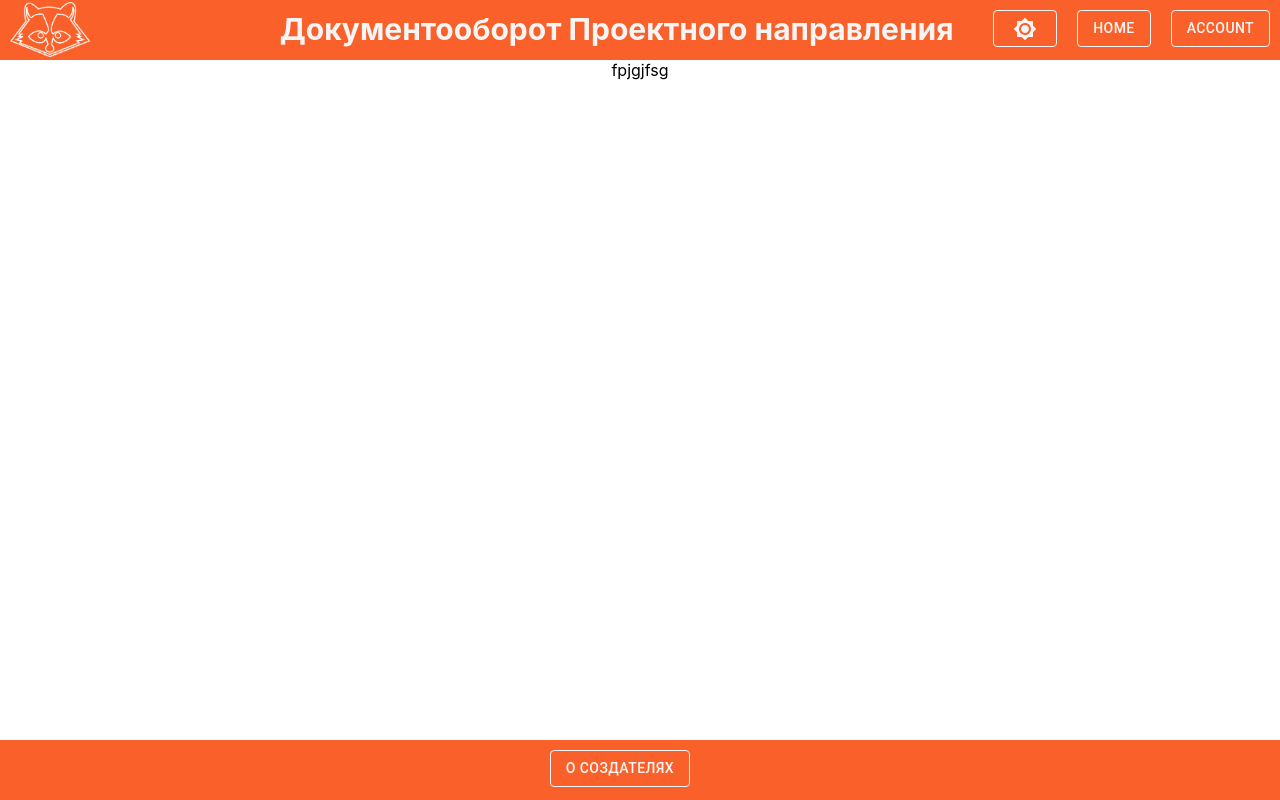
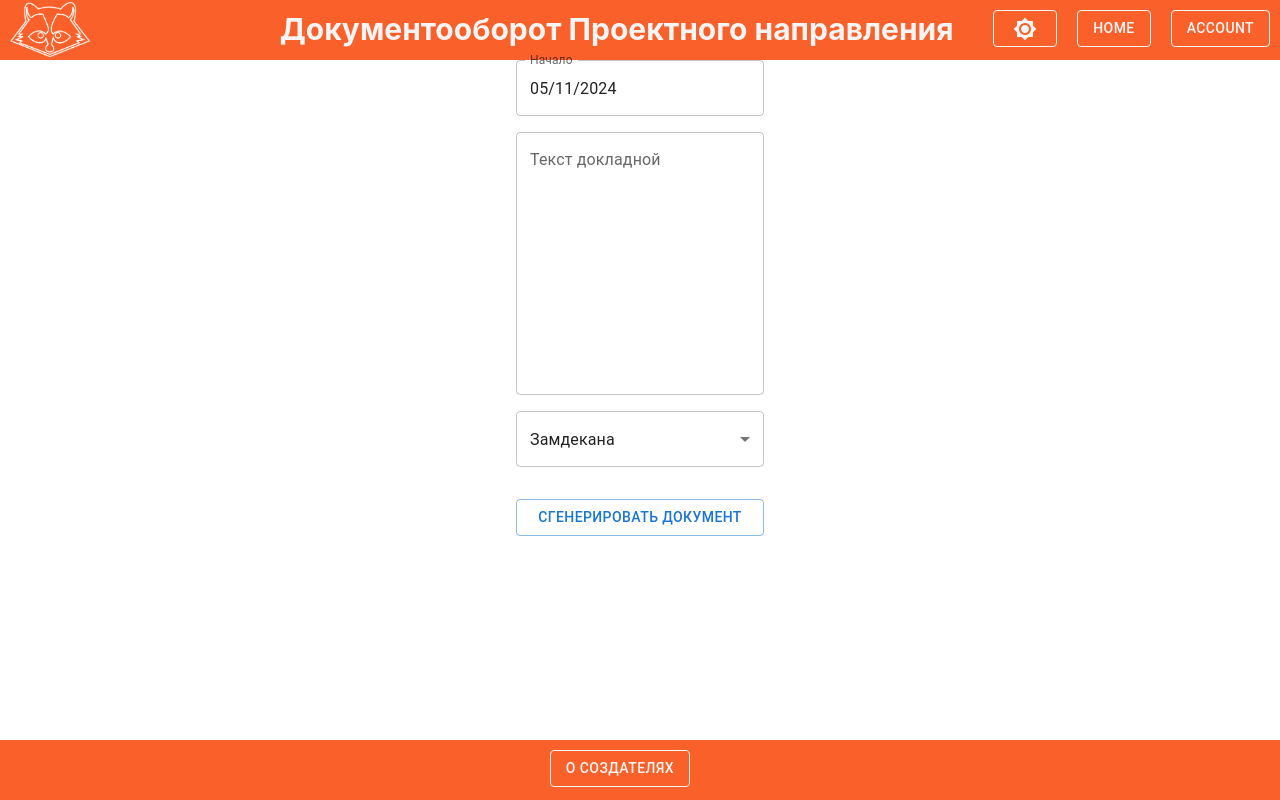
Before and after one commit to IT-FAMCS/documents, a React (Create React App) app in the folder front-doc/: page /report in a window 1280 px wide. Built offline with nearby package versions, Linux system fonts and the light colour scheme.

Commit message:
Created ReportPage

```diff
--- a/front-doc/src/pages/ReportPage.tsx
+++ /dev/null
@@ -1,3 +0,0 @@
-export const ReportPage = () => {
-  return <div>fpjgjfsg</div>;
-};
--- /dev/null
+++ b/front-doc/src/pages/documentForms/report/ReportPage.tsx
@@ -0,0 +1,67 @@
+import { Box, Button, MenuItem, Select, SelectChangeEvent, TextField } from '@mui/material';
+import { DatePicker, LocalizationProvider } from '@mui/x-date-pickers';
+import { AdapterDayjs } from '@mui/x-date-pickers/AdapterDayjs';
+import dayjs, { Dayjs } from 'dayjs';
+import { useState } from 'react';
+
+export const ReportPage = () => {
+  interface Report {
+    dateFrom: Dayjs | null;
+    text: string;
+    approver: string;
+  }
+
+  const [dateFrom, setDateFrom] = useState<Dayjs | null>(dayjs());
+  const [text, setText] = useState('');
+  const [approver, setApprover] = useState('Замдекана');
+
+  const approverList = ['Замдекана', 'Декан', 'ГСБ'];
+
+  const handleDateFromChange = (newDate: Dayjs | null) => {
+    setDateFrom(newDate);
+  };
+
+  const handleApproverChange = (event: SelectChangeEvent) => {
+    setApprover(event.target.value as string);
+  };
+
+  const handleTextChange = (e: any) => {
+    setText(e.target.value);
+  };
+
+  const handleSendData = () => {
+    const report: Report = {
+      dateFrom,
+      text,
+      approver
+    };
+    console.log(report);
+  };
+
+  return (
+    <LocalizationProvider dateAdapter={AdapterDayjs}>
+      <Box display="flex" flexDirection="column" gap={2} width="100%" alignItems={'flex-start'}>
+        <DatePicker label="Начало" value={dateFrom} onChange={(newValue) => handleDateFromChange(newValue)} />
+        <TextField
+          multiline
+          fullWidth
+          label="Текст докладной"
+          placeholder="В связи подготовкой к мероприятиям, проводимым Творческим союзом
+              ФПМИ, факультет прикладной математики и информатики просит разрешить
+              проводить репетиции на балконе 5 этажа главного корпуса БГУ."
+          onChange={handleTextChange}
+        />
+        <Select label="Кому" value={approver} onChange={handleApproverChange} fullWidth>
+          {approverList.map((appr) => (
+            <MenuItem key={appr} value={appr}>
+              {appr}
+            </MenuItem>
+          ))}
+        </Select>
+        <Button onClick={handleSendData} variant="outlined" sx={{ mt: 2, width: '100%' }}>
+          Сгенерировать документ
+        </Button>
+      </Box>
+    </LocalizationProvider>
+  );
+};
```
Also changed, not shown: front-doc/src/App.tsx (+14 -14 lines).
